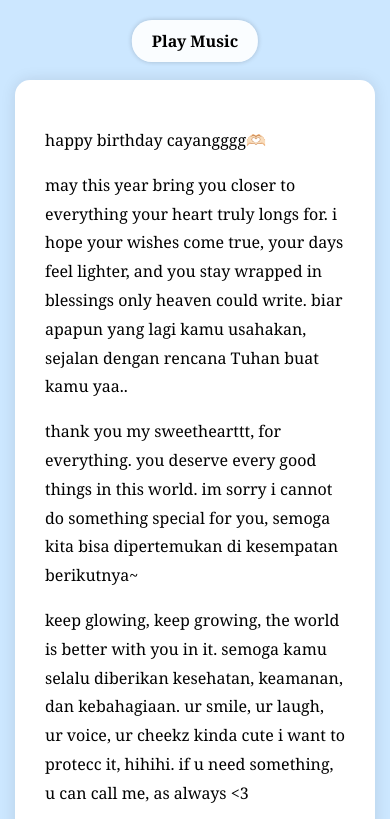
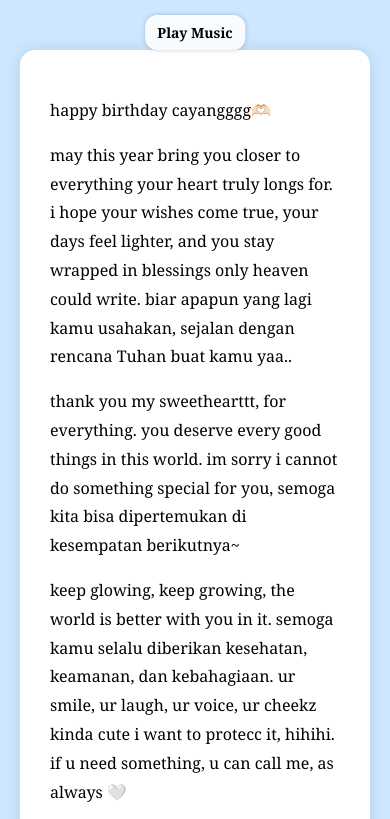
Before and after one commit to imoutoudesu/birthday, a plain HTML site: page index.html in a window 390 px wide. Both pictures are taken after a click on the element "Pause Music". Shown: the top 819 px of the page. Drawn offline with Linux system fonts and the light colour scheme.

Commit message:
Update index.html

```diff
--- a/index.html
+++ b/index.html
@@ -17,7 +17,7 @@
       padding: 30px;
       border-radius: 15px;
       max-width: 600px;
-      margin: 100px auto 40px;
+      margin: 80px auto;
       box-shadow: 0 0 15px rgba(0, 0, 0, 0.1);
       line-height: 1.8;
       font-size: 18px;
@@ -25,35 +25,39 @@
 
     .controls {
       position: fixed;
-      top: 20px;
+      top: 15px;
       left: 50%;
       transform: translateX(-50%);
-      z-index: 1000;
-      background: rgba(255,255,255,0.9);
-      padding: 10px 20px;
-      border-radius: 20px;
+      z-index: 999;
+      background: rgba(255,255,255,0.85);
+      padding: 10px 15px;
+      border-radius: 12px;
       box-shadow: 0 0 5px rgba(0,0,0,0.2);
       font-weight: bold;
       cursor: pointer;
-      user-select: none;
     }
 
     @media (max-width: 600px) {
       .letter {
-        margin: 80px 15px 40px;
+        margin: 50px 20px;
         font-size: 16px;
+      }
+
+      .controls {
+        font-size: 14px;
+        padding: 8px 12px;
       }
     }
   </style>
 </head>
 <body>
 
-  <!-- 🔊 Music Controls -->
+  <!-- ⏯️ Play/Pause Button -->
   <div class="controls" id="toggleButton">Pause Music</div>
 
-  <!-- 🔊 Audio -->
+  <!-- 🎵 Background Music -->
   <audio id="bgMusic" autoplay loop>
-    <source src="Yuika_Ren_-_Sukidakara_(musmore.com).mp3" type="audio/mpeg">
+    <source src="sukidakara_yuika.mp3" type="audio/mpeg">
     Your browser does not support the audio element.
   </audio>
 
@@ -62,37 +66,32 @@
     <p>happy birthday cayangggg🫶🏻</p>
     <p>may this year bring you closer to everything your heart truly longs for. i hope your wishes come true, your days feel lighter, and you stay wrapped in blessings only heaven could write. biar apapun yang lagi kamu usahakan, sejalan dengan rencana Tuhan buat kamu yaa..</p>
     <p>thank you my sweethearttt, for everything. you deserve every good things in this world. im sorry i cannot do something special for you, semoga kita bisa dipertemukan di kesempatan berikutnya~</p>
-    <p>keep glowing, keep growing, the world is better with you in it. semoga kamu selalu diberikan kesehatan, keamanan, dan kebahagiaan. ur smile, ur laugh, ur voice, ur cheekz kinda cute i want to protecc it, hihihi. if u need something, u can call me, as always <3 </p>
-    <p>sekali lagiii selamat ulang tahunn, sayangg. i love you 🩷</p>
+    <p>keep glowing, keep growing, the world is better with you in it. semoga kamu selalu diberikan kesehatan, keamanan, dan kebahagiaan. ur smile, ur laugh, ur voice, ur cheekz kinda cute i want to protecc it, hihihi. if u need something, u can call me, as always 🤍</p>
+    <p>sekali lagiii selamat ulang tahunn, sayangg. i love you 💗</p>
     <p style="text-align:right;"><em>from ur cutest girl :3</em></p>
   </div>
 
-  <!-- 🔁 Script -->
+  <!-- 🧠 Script -->
   <script>
-    const audio = document.getElementById("bgMusic");
-    const button = document.getElementById("toggleButton");
+    const music = document.getElementById('bgMusic');
+    const btn = document.getElementById('toggleButton');
 
-    // Try autoplay on load
-    document.addEventListener("DOMContentLoaded", () => {
-      const tryPlay = () => {
-        audio.muted = true;
-        audio.play().then(() => {
-          audio.muted = false;
-        }).catch(() => {
-          console.log("Autoplay blocked. Tap to start.");
-        });
-      };
-      tryPlay();
+    document.addEventListener('DOMContentLoaded', () => {
+      music.muted = true;
+      music.play().then(() => {
+        music.muted = false;
+      }).catch(() => {
+        console.log("Autoplay might be blocked until interaction.");
+      });
     });
 
-    // Toggle Play/Pause
-    button.addEventListener("click", () => {
-      if (audio.paused) {
-        audio.play();
-        button.textContent = "Pause Music";
+    btn.addEventListener('click', () => {
+      if (music.paused) {
+        music.play();
+        btn.textContent = 'Pause Music';
       } else {
-        audio.pause();
-        button.textContent = "Play Music";
+        music.pause();
+        btn.textContent = 'Play Music';
       }
     });
   </script>
```
